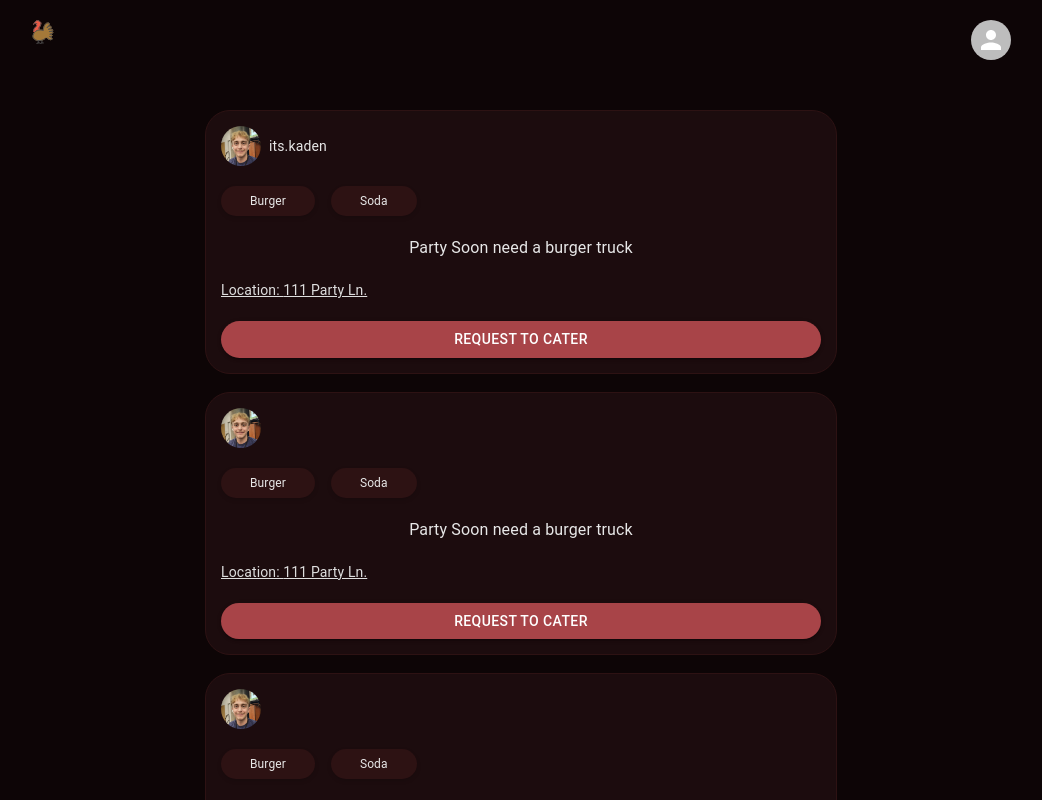
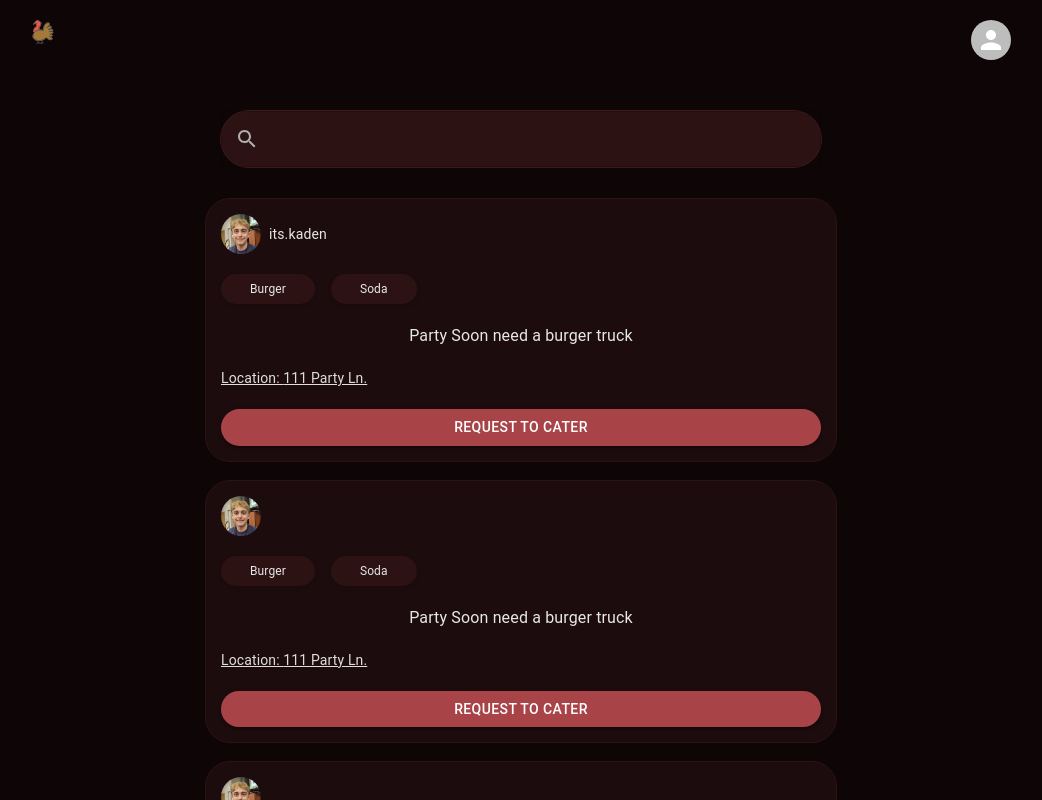
Before and after one commit to JonasLynch156/gobble-gala-web, a React (Vite) app in the folder GobbleGala/: page / in a window 1280 px wide. Shown: the whole page, without its empty margins (119-1161 px from the left). Built offline with nearby package versions, Linux system fonts and the light colour scheme.

Commit message:
added searchbar to page

```diff
--- a/GobbleGala/package.json
+++ b/GobbleGala/package.json
@@ -13,6 +13,7 @@
     "@emotion/react": "^11.11.3",
     "@emotion/styled": "^11.11.0",
     "@fontsource/montserrat": "^5.0.16",
+    "@mui/icons-material": "^5.15.11",
     "@mui/material": "^5.15.11",
     "react": "^18.2.0",
     "react-dom": "^18.2.0"
--- a/GobbleGala/src/pages/catererViewPage.tsx
+++ b/GobbleGala/src/pages/catererViewPage.tsx
@@ -1,7 +1,8 @@
 // This page will be the one the caterers can see with all the
 // events on it.
-import { Avatar, Box, SvgIcon } from "@mui/material";
-import React from "react";
+import { Avatar, Box, InputAdornment, SvgIcon, TextField } from "@mui/material";
+import React from 'react';
+import SearchIcon from "@mui/icons-material/Search";
 import { EventCard } from "../components/eventCard";
 
 // Example cards for this page
@@ -67,6 +68,25 @@ export const CatererViewPage = () => {
                 <Avatar/>
             </Box>
 
+            <TextField
+            id="searchbar"
+            sx={{
+                color: '#AFAFAF',
+                width: '600px',
+                background: '#2D1213',
+                border: '1px solid #3E191A',
+                borderRadius: '50px',
+                input: {color: '#AFAFAF'},
+                alignSelf: 'center',
+            }}
+            InputProps={{
+                startAdornment: (
+                    <InputAdornment position="start">
+                        <SearchIcon sx={{color: '#AFAFAF'}}/>
+                    </InputAdornment>
+                ),
+            }}
+            ></TextField>
             <Box sx={{
                 display: "flex",
                 flexDirection: "column",
```
Also changed, not shown: 1 other file (tests, documents, lock files or other folders).
